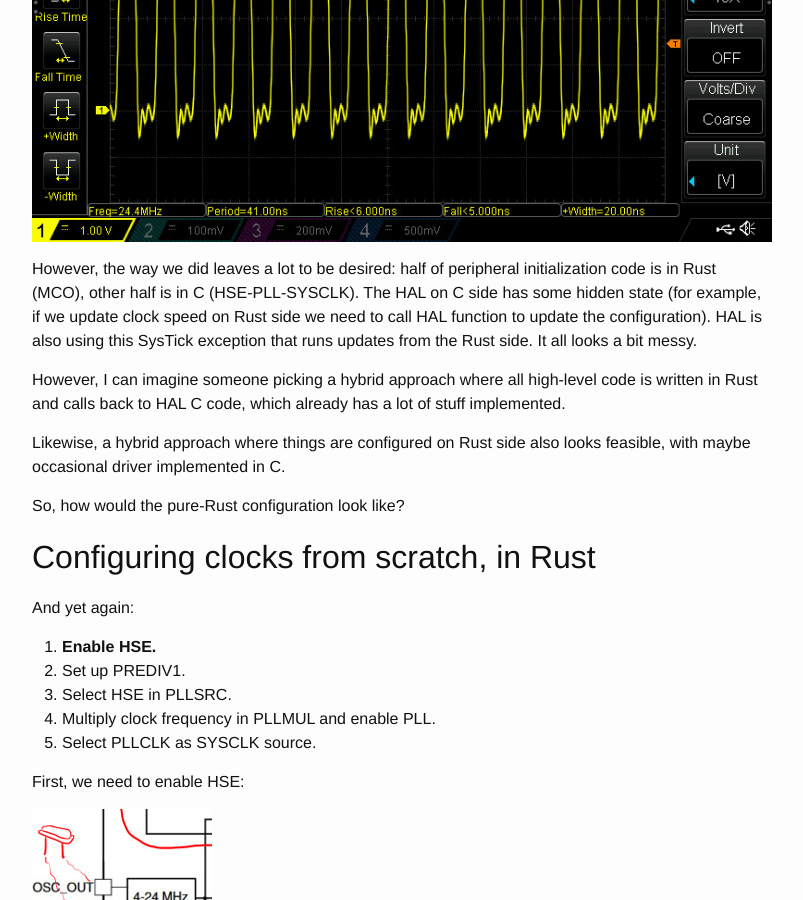
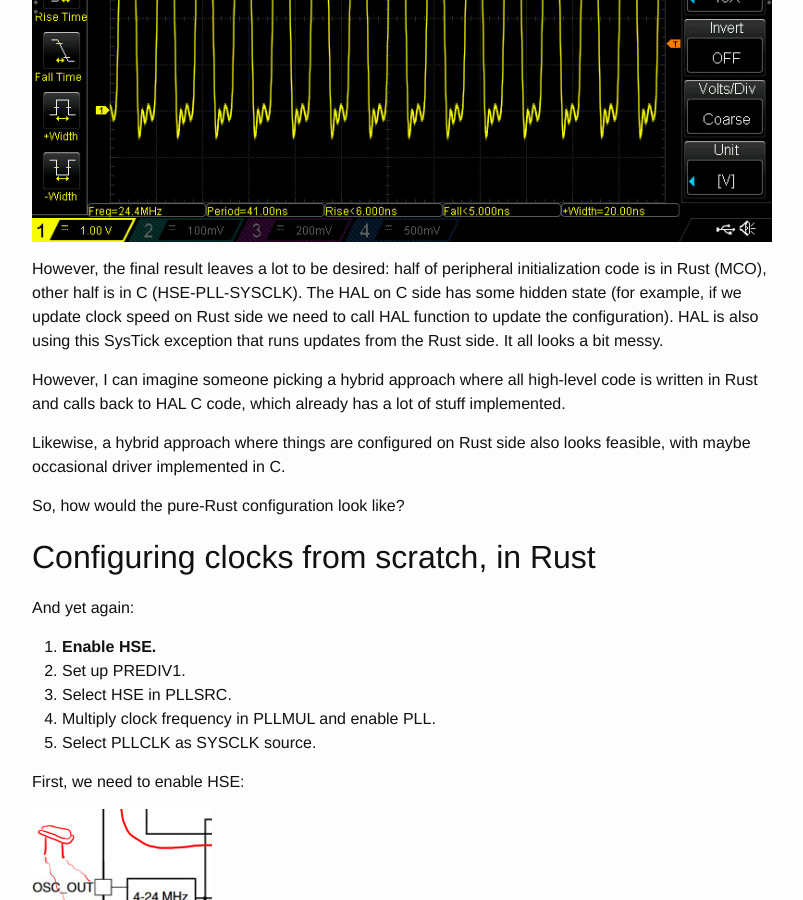
Before and after one commit to Nercury/Nercury.github.io, a Jekyll site: the page built from _posts/2019-01-27-rust-embedded-02-measuring-the-clock.markdown, in a window 1280 px wide and 900 px high, scrolled down 13187 px. Shown: the whole window, without its empty margins (238-1041 px from the left). Built offline with Jekyll 4.4.1, drawn with Linux system fonts in a browser that asks for light colours; nearby versions of some CDN libraries.

Commit message:
better words

```diff
--- a/_posts/2019-01-27-rust-embedded-02-measuring-the-clock.markdown
+++ b/_posts/2019-01-27-rust-embedded-02-measuring-the-clock.markdown
@@ -393,7 +393,7 @@ Well, surprisingly, it works. We have a chip running system clock at the maximum
 
 ![PLL clock working](/images/mcu-02-a/Speed04-pll-clock.jpg)
 
-However, the way we did leaves a lot to be desired: half of peripheral
+However, the final result leaves a lot to be desired: half of peripheral
 initialization code is in Rust (MCO), other half is in C (HSE-PLL-SYSCLK).
 The HAL on C side has some hidden state (for example, if we update clock speed
 on Rust side we need to call HAL function to update the configuration).
```
